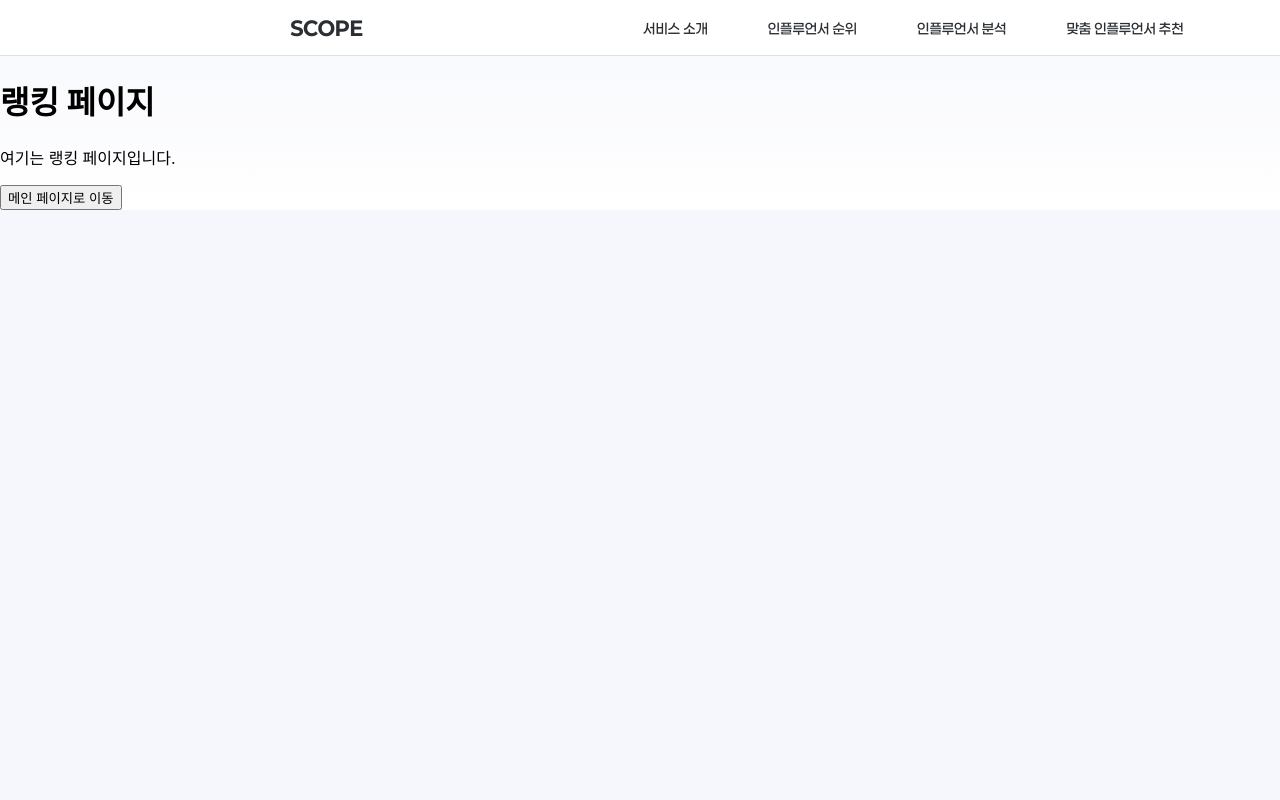
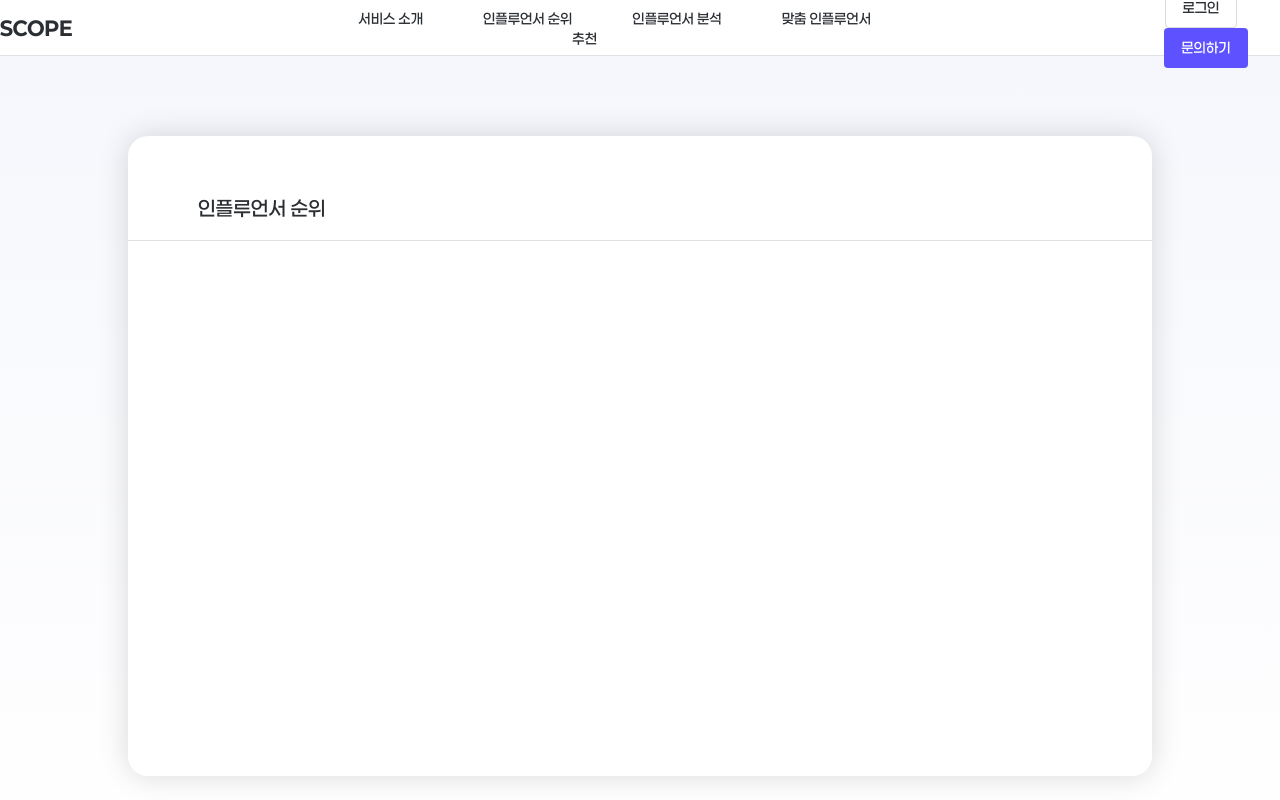
Before and after one commit to HSU-SCOPE-capstone2025/frontend, a React (Create React App) app in the folder scope-fe-capstone/: page /InfluencerRanking in a window 1280 px wide. Built offline with nearby package versions, Linux system fonts and the light colour scheme.

Commit message:
메인+전체적인 부분 수정

```diff
--- a/scope-fe-capstone/src/App.css
+++ b/scope-fe-capstone/src/App.css
@@ -36,19 +36,3 @@
     transform: rotate(360deg);
   }
 }
-
-/* 스크롤바 커스텀 - 문제시 여기 부분 삭제 */
-body::-webkit-scrollbar {
-  width: 12px;  /* 스크롤바의 너비 */
-}
-
-body::-webkit-scrollbar-thumb {
-  height: 30%; /* 스크롤바의 길이 */
-  background: #a5a5a5; /* 스크롤바의 색상 */
-
-  border-radius: 10px;
-}
-
-body::-webkit-scrollbar-track {
-  background: #dadada;  /*스크롤바 뒷 배경 색상*/
-}
--- a/scope-fe-capstone/src/InfluencerRanking/components/InfluencerRanking.jsx
+++ b/scope-fe-capstone/src/InfluencerRanking/components/InfluencerRanking.jsx
@@ -1,15 +1,24 @@
 import React from "react";
 import { useNavigate } from "react-router-dom";
+import '../css/InfluencerRanking.css';
+
+//image
+import instagramLogo from "../../assets/images/instagram_logo.png";
 
 function InfluencerRanking() {
-    const navigate = useNavigate();
+  const navigate = useNavigate();
 
   return (
     <div>
-      <h1>랭킹 페이지</h1>
-      <p>여기는 랭킹 페이지입니다.</p>
-      <button onClick={() => navigate("/")}>메인 페이지로 이동</button>
+      <div className="gradBackground">
+        <div className="whiteBox">
+          <div className="titleText">
+            인플루언서 순위
+          </div>
+          <div className="grayLine"></div>
 
+        </div>
+      </div>
     </div>
   );
 }
--- /dev/null
+++ b/scope-fe-capstone/src/InfluencerRanking/css/InfluencerRanking.css
@@ -0,0 +1,42 @@
+.gradBackground {
+    width: 100vw;
+    height: 100vh;
+    background: linear-gradient(180deg, #F6F7FC 0%, #FFF 100%);
+
+    display: flex;
+    /* Flexbox 사용 */
+    justify-content: center;
+    /* 가로 중앙 정렬 */
+}
+
+.whiteBox {
+    margin-top: 80px;
+
+    width: 80%;
+    height: 80%;
+    flex-shrink: 0;
+
+    border-radius: 20px;
+    background: #FFF;
+    box-shadow: 0px 0px 30px 0px rgba(0, 0, 0, 0.15);
+}
+
+.titleText {
+    padding-top: 60px;
+    padding-left: 70px;
+
+    color: #2B2F33;
+    font-feature-settings: 'liga' off, 'clig' off;
+    font-family: Paperlogy;
+    font-size: 20px;
+    font-style: normal;
+    font-weight: 500;
+    line-height: normal;
+}
+
+.grayLine {
+    margin-top: 20px;
+    width: 100%;
+    height: 1px;
+    background: #DFDFDF;
+}
--- a/scope-fe-capstone/src/ScopeMain/components/ScopeMain.jsx
+++ b/scope-fe-capstone/src/ScopeMain/components/ScopeMain.jsx
@@ -5,6 +5,7 @@ import '../css/ScopeMain.css';
 
 //image
 import main2 from "../../assets/images/main2.png";
+import main3 from "../../assets/images/main3.png";
 
 const ScopeMain = () => {
   const navigate = useNavigate();
@@ -23,8 +24,12 @@ const ScopeMain = () => {
         </div>
       </div>
 
-      <div className="mainDiv">
+      <div className="mainDiv2">
         <img src={main2} alt="main2" />
+      </div>
+
+      <div className="mainDiv3">
+        <img src={main3} alt="main3" />
       </div>
     </div>
   );
--- a/scope-fe-capstone/src/ScopeMain/css/ScopeMain.css
+++ b/scope-fe-capstone/src/ScopeMain/css/ScopeMain.css
@@ -1,12 +1,30 @@
 .maingradBackground {
-    width: 100%;
+    width: 100vw;
     height: 1000px;
     flex-shrink: 0;
     background: linear-gradient(76deg, #FCF8FF -3%, #EEF9FF 109.96%);
 }
 
-.mainDiv {
+.mainDiv2 {
+    width: 100vw;
+    background: #fff;
     text-align: center;
+    display: flex;
+    /* Flexbox 사용 */
+    justify-content: center;
+    /* 가로 중앙 정렬 */
+}
+
+.mainDiv3 {
+    width: 100vw;
+    padding-top: 140px;
+    padding-bottom: 140px;
+    background: #F4F6FF;
+    text-align: center;
+    display: flex;
+    /* Flexbox 사용 */
+    justify-content: center;
+    /* 가로 중앙 정렬 */
 }
 
 .maingradText {
--- a/scope-fe-capstone/src/component/Nav.css
+++ b/scope-fe-capstone/src/component/Nav.css
@@ -1,5 +1,5 @@
 .navbar {
-    width: 100%;
+    width: 100vw;
     height: 55px;
     background-color: white;
     text-align: center;
```
Also changed, not shown: scope-fe-capstone/src/assets/images/main3.png (added).
